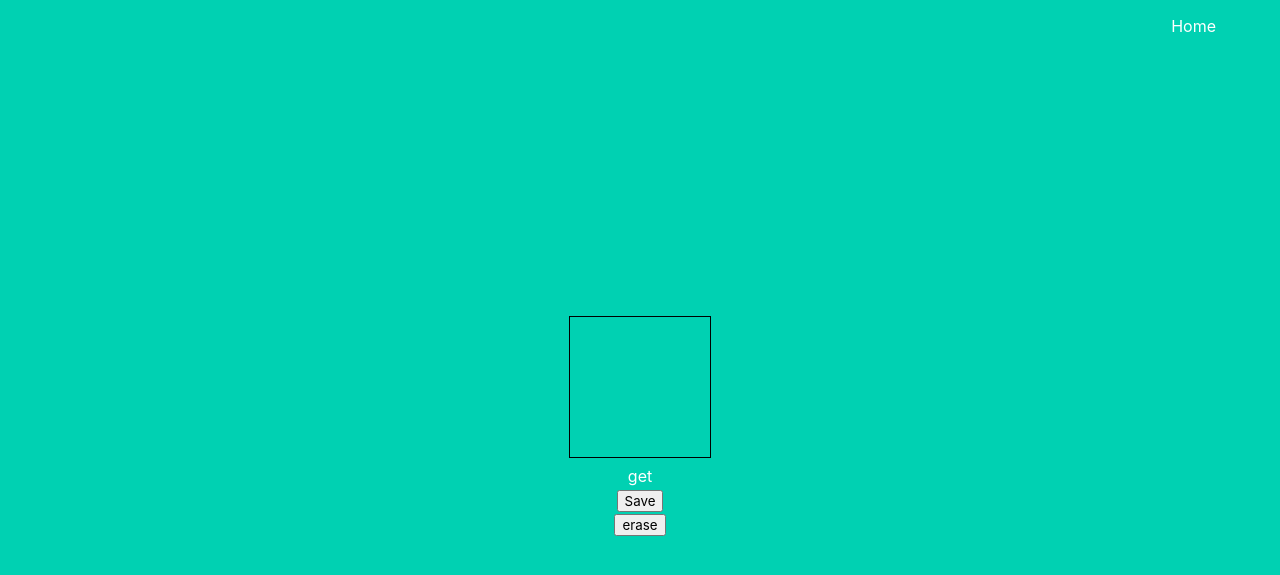
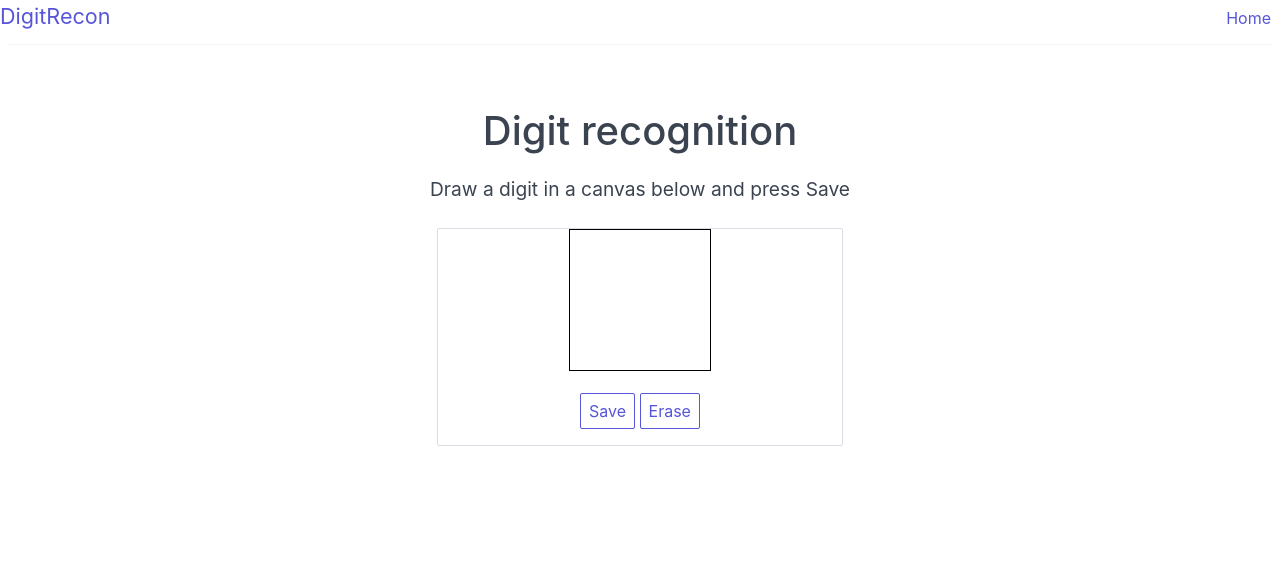
Before and after one commit to stbatya/myNNproject, a Flask app: page /canvas in a window 1280 px wide. Shown: the top 575 px of the page. Run offline with Flask 2, Linux system fonts and the light colour scheme.

Commit message:
changed response to save

```diff
--- a/NN/webapp/static/draw.js
+++ b/NN/webapp/static/draw.js
@@ -14,17 +14,19 @@ function drawCanvas(){
     context = document.getElementById('canvas').getContext("2d");
 
     $('#canvas').mousedown(function (e) {
-        var mouseX = e.pageX - this.offsetLeft;
-        var mouseY = e.pageY - this.offsetTop;
+        var rect = this.getBoundingClientRect();
+        var mouseX = e.pageX - rect.left;
+        var mouseY = e.pageY - rect.top;
 
         paint = true;
-        addClick(e.pageX - this.offsetLeft, e.pageY - this.offsetTop);
+        addClick(e.pageX - rect.left, e.pageY - rect.top);
         redraw();
     });
 
     $('#canvas').mousemove(function (e) {
+      var rect = this.getBoundingClientRect();
         if (paint) {
-            addClick(e.pageX - this.offsetLeft, e.pageY - this.offsetTop, true);
+            addClick(e.pageX - rect.left, e.pageY - rect.top, true);
             redraw();
         }
     });
@@ -70,6 +72,7 @@ function erase(){
   clickX=[];
   clickY=[];
   clickDrag=[];
+  document.getElementById("answer").hidden = true;
 }
 
 $("document").ready(function(){
@@ -83,7 +86,8 @@ $("document").ready(function(){
           contentType: "application/json",
           data: JSON.stringify({"data": image.src})
         }).done(function(data) {
-            alert("Your result is"+data.result);
+            document.getElementById("answer").hidden = false;
+            document.getElementById("answer").innerHTML = "Your digit is "+data.result;
           });
                 });
 });
--- a/NN/webapp/templates/canvas.html
+++ b/NN/webapp/templates/canvas.html
@@ -1,8 +1,24 @@
+{% extends 'first_app.html' %}
+{% block head %}
+    <script type="text/javascript" src="https://ajax.googleapis.com/ajax/libs/jquery/3.5.1/jquery.min.js"></script>
+    <script type="text/javascript" src="{{ url_for('static', filename='draw.js') }}"></script>
+    <style>
+    .container {
+      position: static;
+}
+</style>
+{% endblock %}
 
-{%extends 'first_app.html'%}
-{%block content%}
-        <div>
-				<div>
+{% block content %}
+				<div class="container">
+          <h1 class="text-center" style="margin-top: 5%;">Digit recognition</h1>
+	        <p class="text-center text-large explanation">Draw a digit in a canvas below and press Save</p>
+        <div class="columns">
+        <div class="column col-4">
+        </div>
+        <div class="column col-4 text-center">
+          <div class="card">
+            <div class="crad-image">
             <canvas id="canvas", name ="draw" width="140" height="140" style="border:1px solid #000000;">
               <script type="text/javascript">
                 $(document).ready(function() {
@@ -11,14 +27,29 @@
                 </script>
               </canvas>
             </div>
-        <div>
-          <div id=result>{{msg}}</div>
+            <div class="card-footer">
+              <button id="send" class='btn'>Save</button>
+              <button type="button" onclick='erase()' class='btn'>Erase</button>
             </div>
           </div>
-				<div>
-						<button id="send">Save</button>
+
+<!--
+        <div class="nested columns">
+		      <div class="column col-6">
+					          <button id="send" class='btn'>Save</button>
               </div>
-        <div>
-          <button type="button" onclick='erase()'>erase</button>
+              <div class="column col-6">
+            <button type="button" onclick='erase()' class='btn'>Erase</button>
         </div>
-{%endblock%}
+        </div>
+        -->
+        </div>
+        <div class="column col-4">
+        </div>
+        </div>
+        </div>
+        <div class="container">
+          <p id="answer" class="text-center" hidden>answer
+          </p>
+        </div>
+{% endblock %}
--- a/NN/webapp/templates/first_app.html
+++ b/NN/webapp/templates/first_app.html
@@ -1,31 +1,28 @@
 <!DOCTYPE html>
 <html>
   <head>
-    <link rel="stylesheet" href="https://cdnjs.cloudflare.com/ajax/libs/bulma/0.7.2/css/bulma.min.css" />
+    <link rel="stylesheet" href="https://unpkg.com/spectre.css/dist/spectre.min.css">
+    <link rel="stylesheet" href="https://unpkg.com/spectre.css/dist/spectre-exp.min.css">
+    <link rel="stylesheet" href="https://unpkg.com/spectre.css/dist/spectre-icons.min.css">
     <title>My first flask app</title>
+    {% block head %}
+    {% endblock %}
   </head>
   <body>
-    <section class='hero is-primary is-fullheight'>
-      <div class="hero-head">
-        <nav class="navbar">
-          <div class="container">
-            <div id="navbarMenuHeroA" class="navbar-menu">
-              <div class="navbar-end">
-                  <a href="{{ url_for('index') }}"class="navbar-item">
-                      Home
-                  </a>
-
-              </div>
-            </div>
-        </div>
-      </nav>
-    </div>
-    <div class='hero-body'>
-      <div class="container has-text-centered">
+    <header class="navbar">
+      <div class="navbar-primary">
+        <a href="#" class="navbar-brand"><span class="text-large">DigitRecon</span></a>
+      </div>
+      <div class="navbar-section">
+        <a href="{{ url_for('index') }}" class="btn btn-link">Home</a>
+      </div>
+    </header>
+<div class="container centered">
+    <div class="divider">
         {% block content %}
         {% endblock %}
-      </div>
     </div>
+</div>
   </section>
   </body>
 </html>
```
Also changed, not shown: NN/webapp/templates/index.html (+7 -2 lines). Lines whose indentation alone changed are shown as unchanged.
